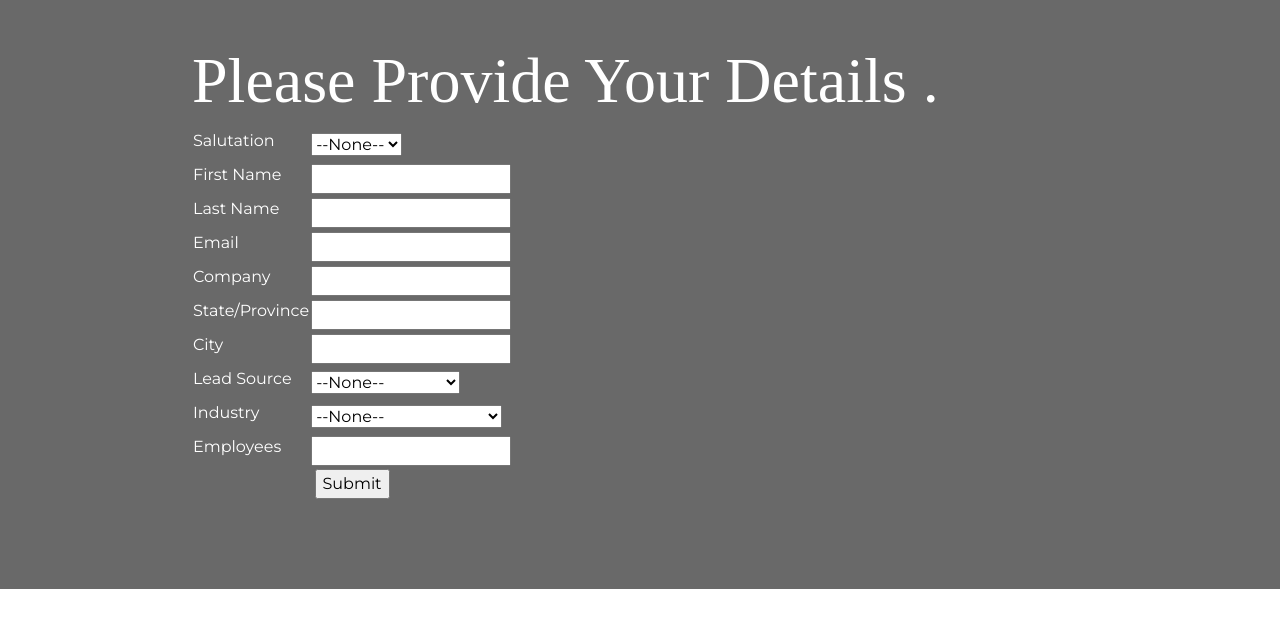
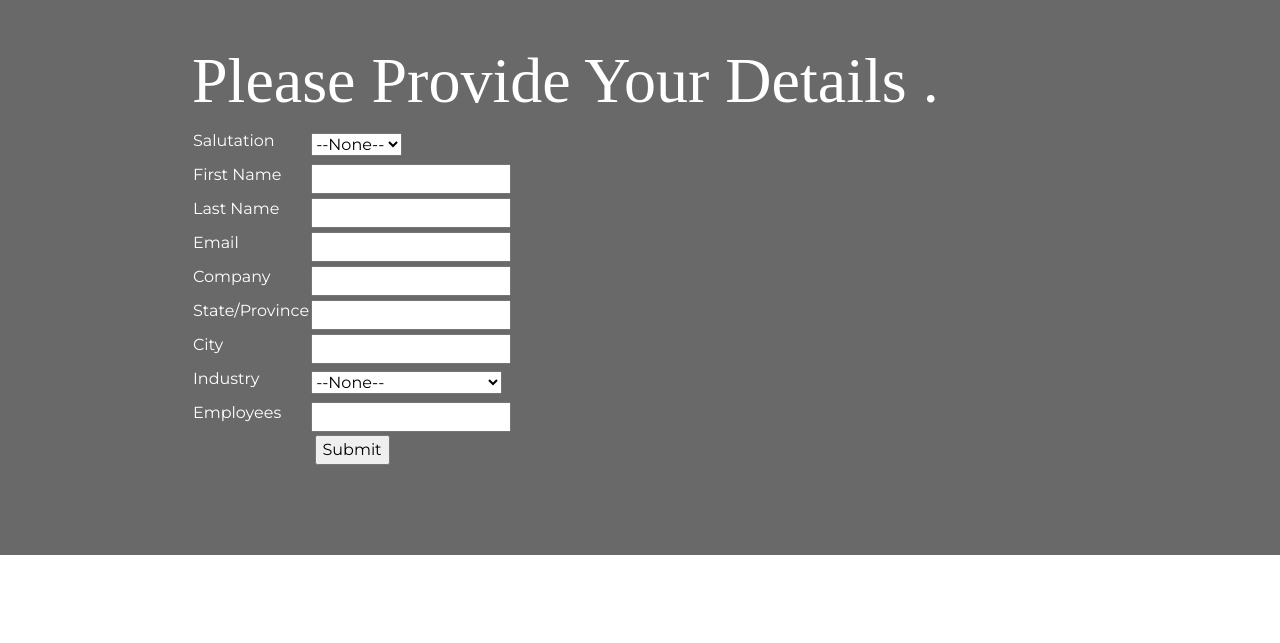
Before and after one commit to ankitsirohi505/ankit, a plain HTML site: page index.html in a window 1280 px wide. Shown: the part 2551-3194 px from the top of the page. Drawn offline with nearby package versions, Linux system fonts and the light colour scheme.

Commit message:
Update index.html

```diff
--- a/index.html
+++ b/index.html
@@ -190,7 +190,7 @@
 <form action="https://webto.salesforce.com/servlet/servlet.WebToLead?encoding=UTF-8" method="POST">
 
 <input type=hidden name="oid" value="00D5g00000AugLX">
-<input type=hidden name="retURL" value="http://www.google.com">
+<input type=hidden name="retURL" value="https://ankitsirohi505.github.io/ankit/">
 
 <!--  ----------------------------------------------------------------------  -->
 <!--  NOTE: These fields are optional debugging elements. Please uncomment    -->
@@ -227,14 +227,6 @@
   </tr>
   <tr>
     <td><label for="city">City</label></td><td><input  id="city" maxlength="40" name="city" size="20" type="text" /><br></td>
-  </tr>
-  <tr>
-    <td><label for="lead_source">Lead Source</label></td><td><select  id="lead_source" name="lead_source"><option value="">--None--</option><option value="Web">Web</option>
-<option value="Phone Inquiry">Phone Inquiry</option>
-<option value="Partner Referral">Partner Referral</option>
-<option value="Purchased List">Purchased List</option>
-<option value="Other">Other</option>
-</select><br></td>
   </tr>
   <tr>
     <td><label for="industry">Industry</label></td><td><select  id="industry" name="industry"><option value="">--None--</option><option value="Agriculture">Agriculture</option>
```
